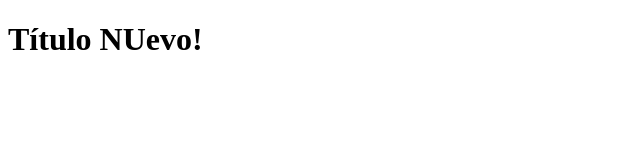
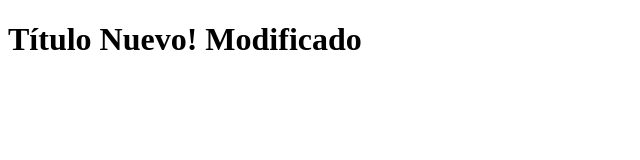
Before and after one commit to KevinMaxi98/hello-world-git, a plain HTML site: page index.html in a window 1280 px wide. Shown: the whole page, without its empty margins (0-640 px from the left). Drawn offline with Linux system fonts and the light colour scheme.

Commit message:
se modifico index nuevamente

```diff
--- a/index.html
+++ b/index.html
@@ -7,7 +7,7 @@
 </head>
 <body>
     <h1>
-        Título NUevo!
+        Título Nuevo! Modificado
     </h1>
 </body>
 </html>
```
